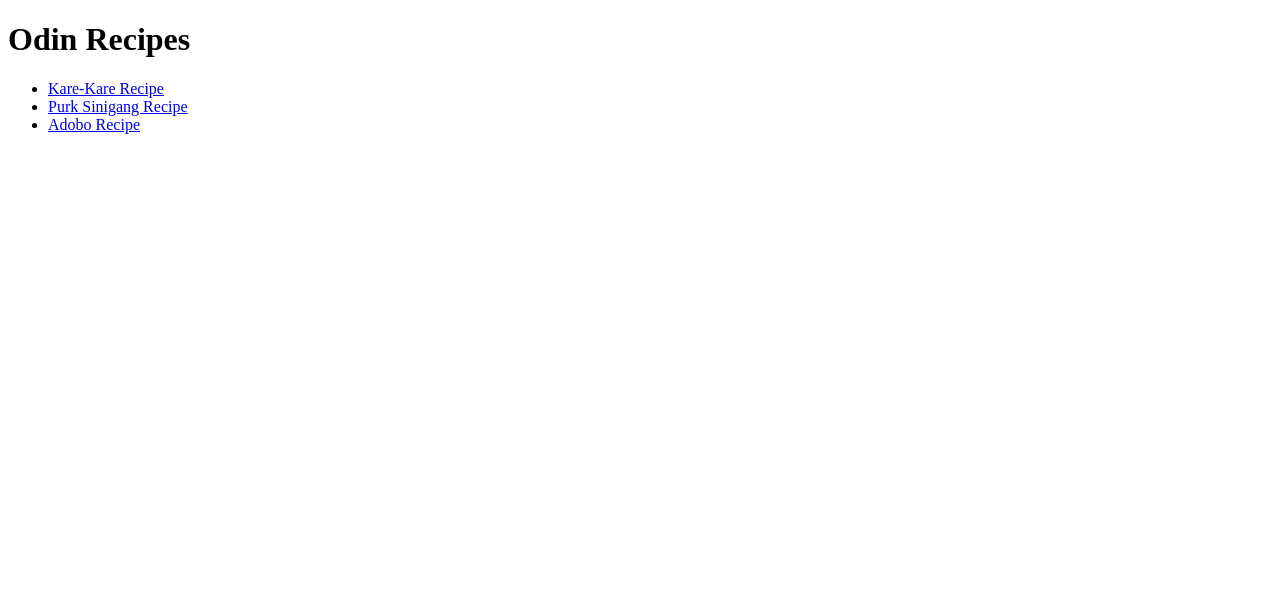
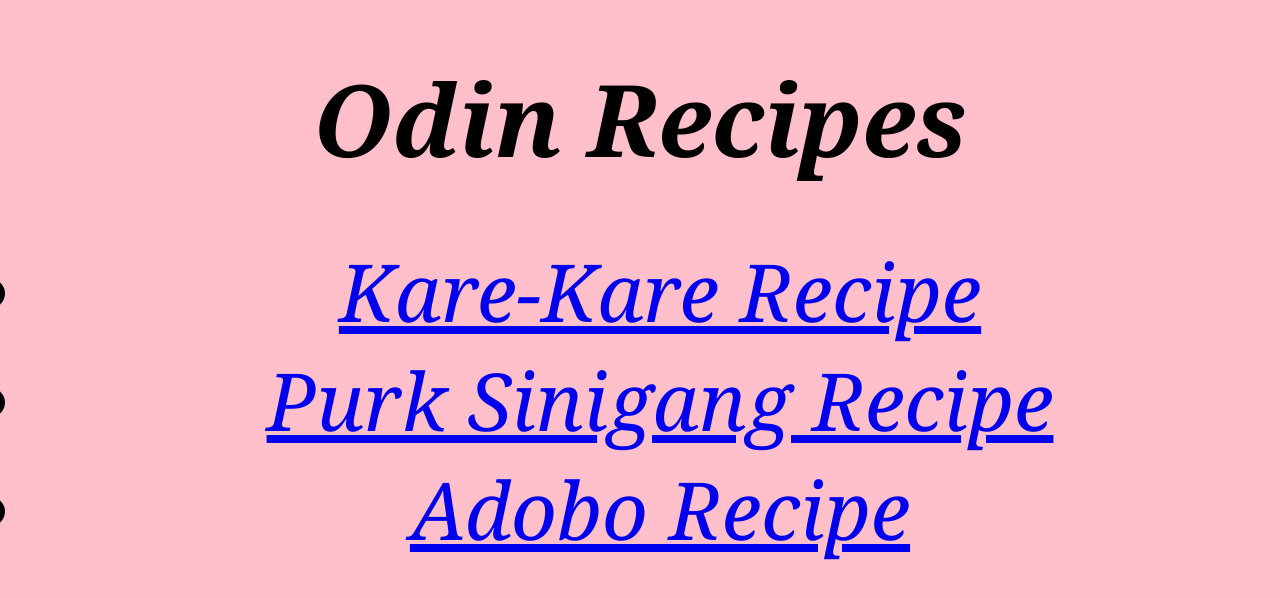
Before and after one commit to T2Jhe/oden-recipes, a plain HTML site: page index.html in a window 1280 px wide. Drawn offline with Linux system fonts and the light colour scheme.

Commit message:
Add CSS code for simple design on main page

```diff
--- a/index.html
+++ b/index.html
@@ -4,6 +4,7 @@
 
     <meta charset="utf-8">
     <title>Odin_Recipes</title>
+    <link rel="stylesheet" href="style.css">
 
     <body>
         <h1>Odin Recipes</h1>
--- /dev/null
+++ b/style.css
@@ -0,0 +1,20 @@
+* {
+    margin: 0;
+    background-color: pink;
+}
+
+h1 {
+    text-align: center;
+    margin: 50px auto;
+    font-family: Georgia, 'Times New Roman', Times, serif;
+    font-style: italic;
+    font-size: 100px;
+}
+
+ul {
+    text-align: center;
+    font-family: Georgia, 'Times New Roman', Times, serif;
+    font-size: 80px;
+    font-style: italic;
+    margin: 50px auto;
+}
```
